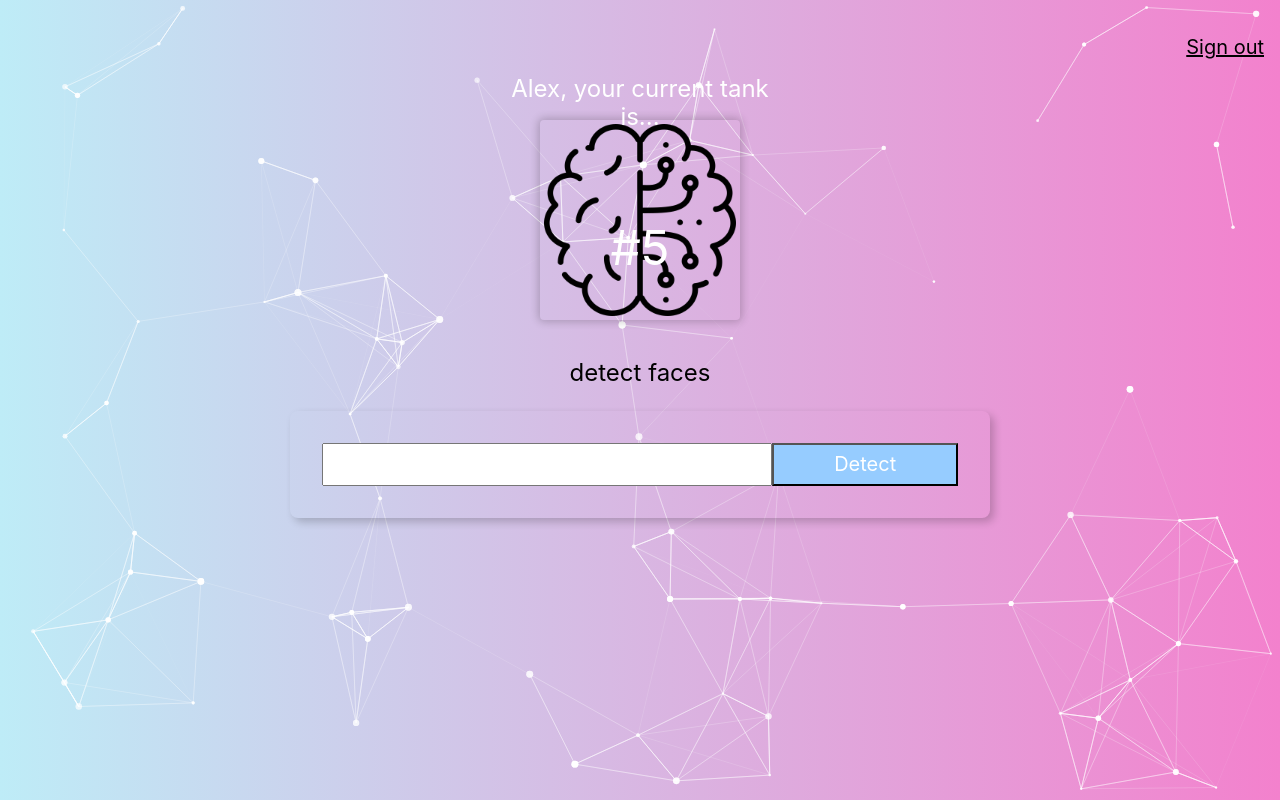
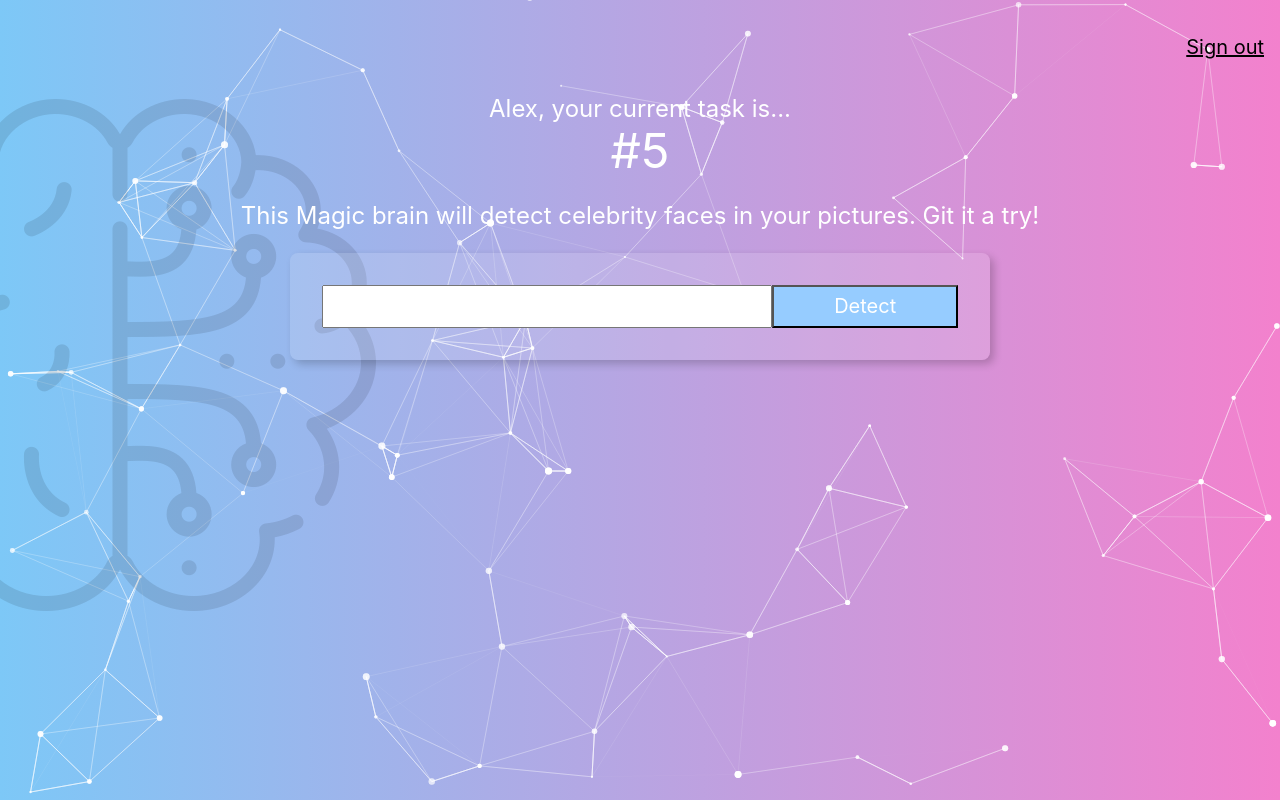
Before and after one commit to alxkho/face-recognition-brain, a React (Create React App) app: page / in a window 1280 px wide. Built offline with nearby package versions, Linux system fonts and the light colour scheme.

Commit message:
fixed design

```diff
--- a/src/App.css
+++ b/src/App.css
@@ -14,5 +14,5 @@
   right: 0;
   left: 0;
   bottom: 0;
-  z-index: -1;
+  z-index: -101;
 }
--- a/src/App.js
+++ b/src/App.js
@@ -16,10 +16,6 @@
   fpsLimit: 60,
   interactivity: {
     events: {
-      onClick: {
-        enable: true,
-        mode: "push",
-      },
       onHover: {
         enable: true,
         mode: "repulse",
@@ -27,9 +23,6 @@
       resize: true,
     },
     modes: {
-      push: {
-        quantity: 10,
-      },
       repulse: {
         distance: 150,
         duration: 0.4,
@@ -46,7 +39,7 @@
     },
     move: {
       enable: true,
-      speed: 3
+      speed: 2
     },
     size: {
       value: 3.5,
--- a/src/components/ImageLinkForm/ImageLinkForm.css
+++ b/src/components/ImageLinkForm/ImageLinkForm.css
@@ -1,4 +1,4 @@
 .form {
     width: 700px;
-    /* background: coral; */
+    background: #ffffff21;
 }
--- a/src/components/ImageLinkForm/ImageLinkForm.js
+++ b/src/components/ImageLinkForm/ImageLinkForm.js
@@ -7,9 +7,9 @@
 const ImageLinkForm = ({ onInputChange, onButtonSubmit }) => {
     return (
         <div className="">
-            <p className="f3">
+            <p className="f3 white">
                 {
-                    'detect faces'
+                    'This Magic brain will detect celebrity faces in your pictures. Git it a try!'
                 }
             </p>
             <div className="center">
--- a/src/components/Logo/Logo.css
+++ b/src/components/Logo/Logo.css
@@ -1,6 +1,8 @@
 .tilt {
-    /* background: hsl(249, 80%, 67%); */
-    margin: 25px auto;
-    height: 200px;
-    width: 200px;
+     position: absolute;
+     left: -140px;
+    /* margin: 25px auto; */
+    /* height: 200px;
+    width: 200px; */
+    z-index: -100
 }
--- a/src/components/Logo/Logo.js
+++ b/src/components/Logo/Logo.js
@@ -5,11 +5,11 @@
 
 const Logo = () => {
     return (
-        <Tilt className="br2 shadow-2 tilt ">
-            <div className="Tilt-inner pa1" >
+        <div className="br2 center tilt ">
+            <div className="tilt-inner pa1 o-10" >
                 <img alt="logo" src={brain}></img>
             </div>
-        </Tilt>
+        </div>
     )
 }
 
--- a/src/components/Rank/Rank.css
+++ b/src/components/Rank/Rank.css
@@ -1,14 +1,14 @@
 .rank {
-    position: relative;
+    /* position: relative;
     top: -120px;
     width: 300px;
-    margin: -60px auto;
+    margin: -55px auto; */
 }
 
 .rank .header {
-    position: relative;
+    /* position: relative;
     top: -90px;
-    /* width: 300px; */
-    margin: 0 auto;
+    width: 300px;
+    margin: 0 auto; */
 
 }
--- a/src/components/Rank/Rank.js
+++ b/src/components/Rank/Rank.js
@@ -5,7 +5,7 @@
         <div className="rank">
            <div className="white f3 header">
                 {
-                    'Alex, your current tank is...'
+                    'Alex, your current task is...'
                 }
            </div>
            <div className="white f1">
--- a/src/index.css
+++ b/src/index.css
@@ -6,7 +6,7 @@
   -webkit-font-smoothing: antialiased;
   -moz-osx-font-smoothing: grayscale;
 
-  background: linear-gradient(90deg, #beecf7 0%, #f381cd 100%);
+  background: linear-gradient(90deg, #7dc8f7 0%, #f381cd 100%);
 }
 
 button {
```
